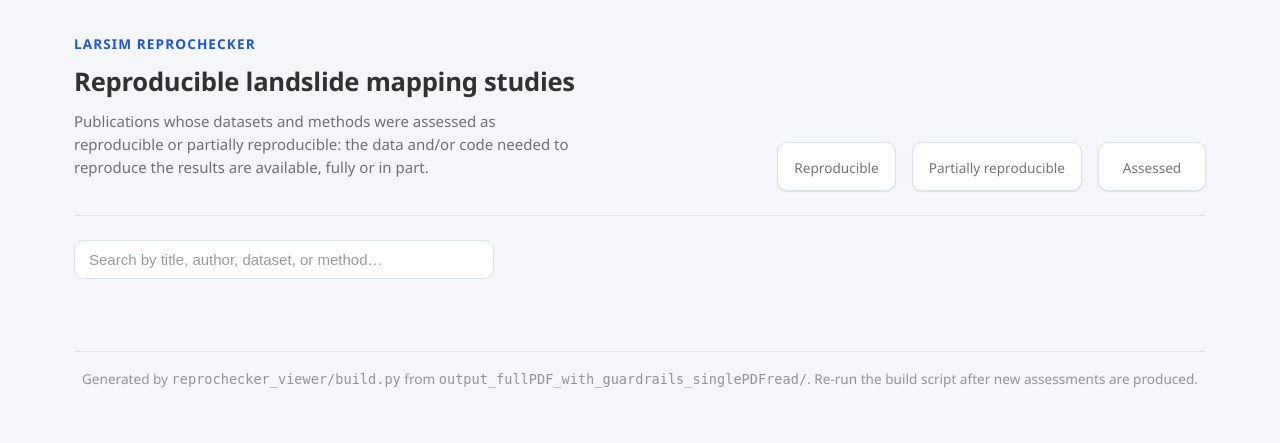
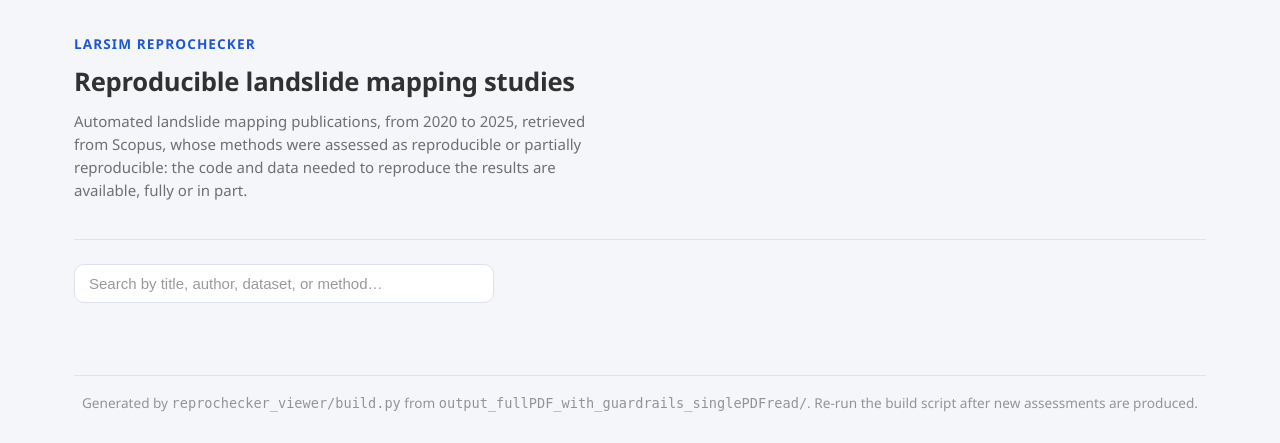
Before and after one commit to fhrochaf/LSM_ReproViewer, a Python web app: template templates/index.html.jinja in a window 1280 px wide. Shown: the top 443 px of the page. Run offline with Jinja, Linux system fonts and the light colour scheme; the template is opened without the code that fills it, so the values that code supplies are empty.

Commit message:
Update 29/08, removed some failed reports

```diff
--- a/build.py
+++ b/build.py
@@ -20,7 +20,8 @@ from pathlib import Path
 import pandas as pd
 from jinja2 import Environment, FileSystemLoader
 
-REPO_ROOT = Path(__file__).resolve().parent.parent
+REPO_ROOT = Path(__file__).resolve().parent
+print(REPO_ROOT)
 REPORTS_DIR = REPO_ROOT / "output_fullPDF_with_guardrails_singlePDFread"
 METADATA_CSV = REPORTS_DIR / "analysis" / "scopus_export_Jul_22_2026_query1.csv"
 VIEWER_DIR = Path(__file__).resolve().parent
--- a/output_fullPDF_with_guardrails_singlePDFread/2-s2.0-85189681111.json
+++ b/output_fullPDF_with_guardrails_singlePDFread/2-s2.0-85189681111.json
@@ -91,6 +91,6 @@
     "code_links": [],
     "author_statement": "Data availability statement present with shared links."
   },
-  "reproducibility_status": "PARTIALLY_REPRODUCIBLE",
+  "reproducibility_status": "NOT_REPRODUCIBLE",
   "reproducibility_assessment": "The landslide inventory and other input datasets are referenced and publicly accessible via the provided links. However, the custom PANDA methodology code is not available in the provided repository or documentation."
 }
--- a/templates/index.html.jinja
+++ b/templates/index.html.jinja
@@ -3,7 +3,7 @@
 <head>
   <meta charset="utf-8">
   <meta name="viewport" content="width=device-width, initial-scale=1">
-  <title>LARSIM ReproChecker — Reproducible Studies</title>
+  <title>LSM ReproChecker — Reproducibility of Automated Landslide Mapping Methods</title>
   <link rel="stylesheet" href="static/style.css">
 </head>
 <body>
@@ -13,24 +13,10 @@
         <span class="site-header__eyebrow">LARSIM ReproChecker</span>
         <h1 class="site-header__title">Reproducible landslide mapping studies</h1>
         <p class="site-header__subtitle">
-          Publications whose datasets and methods were assessed as reproducible or partially
-          reproducible: the data and/or code needed to reproduce the results are available,
+          Automated landslide mapping publications, from 2020 to 2025, retrieved from Scopus, whose methods were assessed as reproducible or partially
+          reproducible: the code and data needed to reproduce the results are available,
           fully or in part.
         </p>
-      </div>
-      <div class="stat-row">
-        <div class="stat">
-          <span class="stat__value">{{ reproducible_count }}</span>
-          <span class="stat__label">Reproducible</span>
-        </div>
-        <div class="stat">
-          <span class="stat__value">{{ partial_count }}</span>
-          <span class="stat__label">Partially reproducible</span>
-        </div>
-        <div class="stat">
-          <span class="stat__value">{{ total_count }}</span>
-          <span class="stat__label">Assessed</span>
-        </div>
       </div>
     </header>
 
```
Also changed, not shown: index.html (+4 -18 lines).
